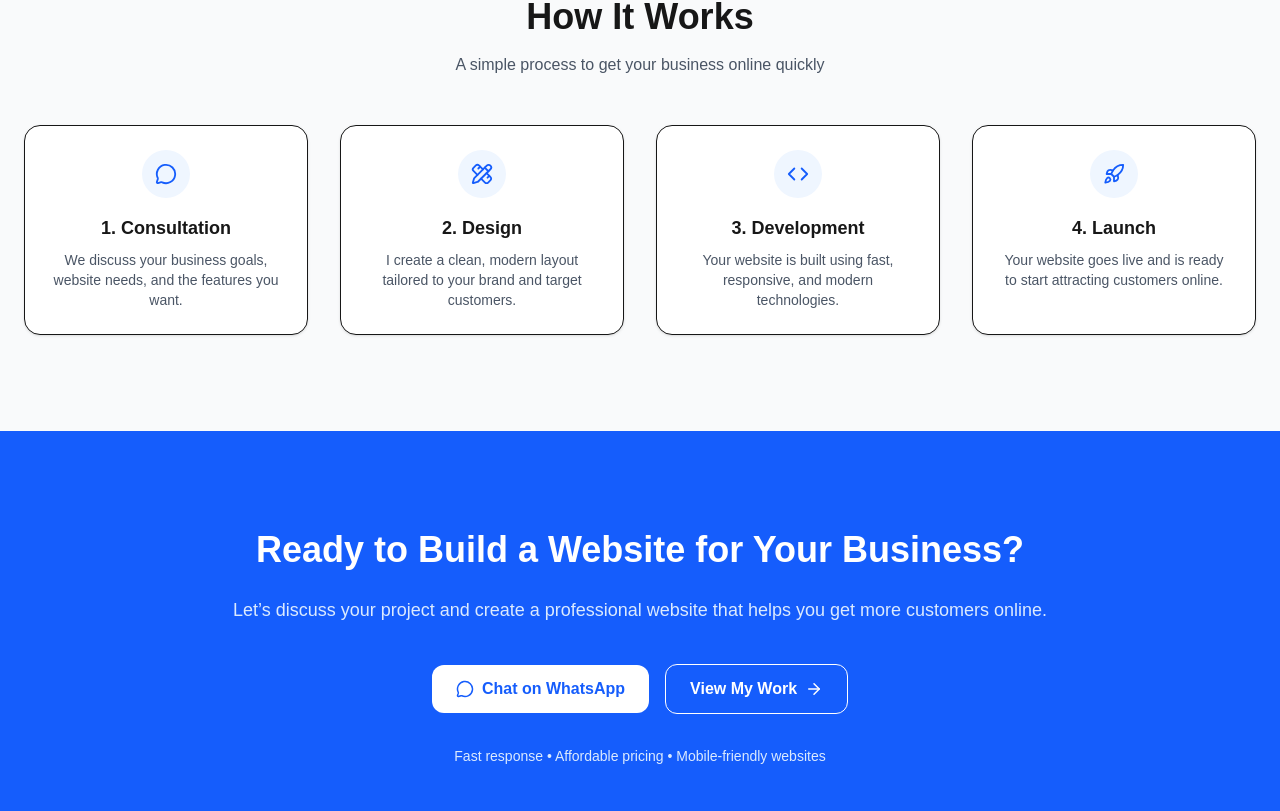
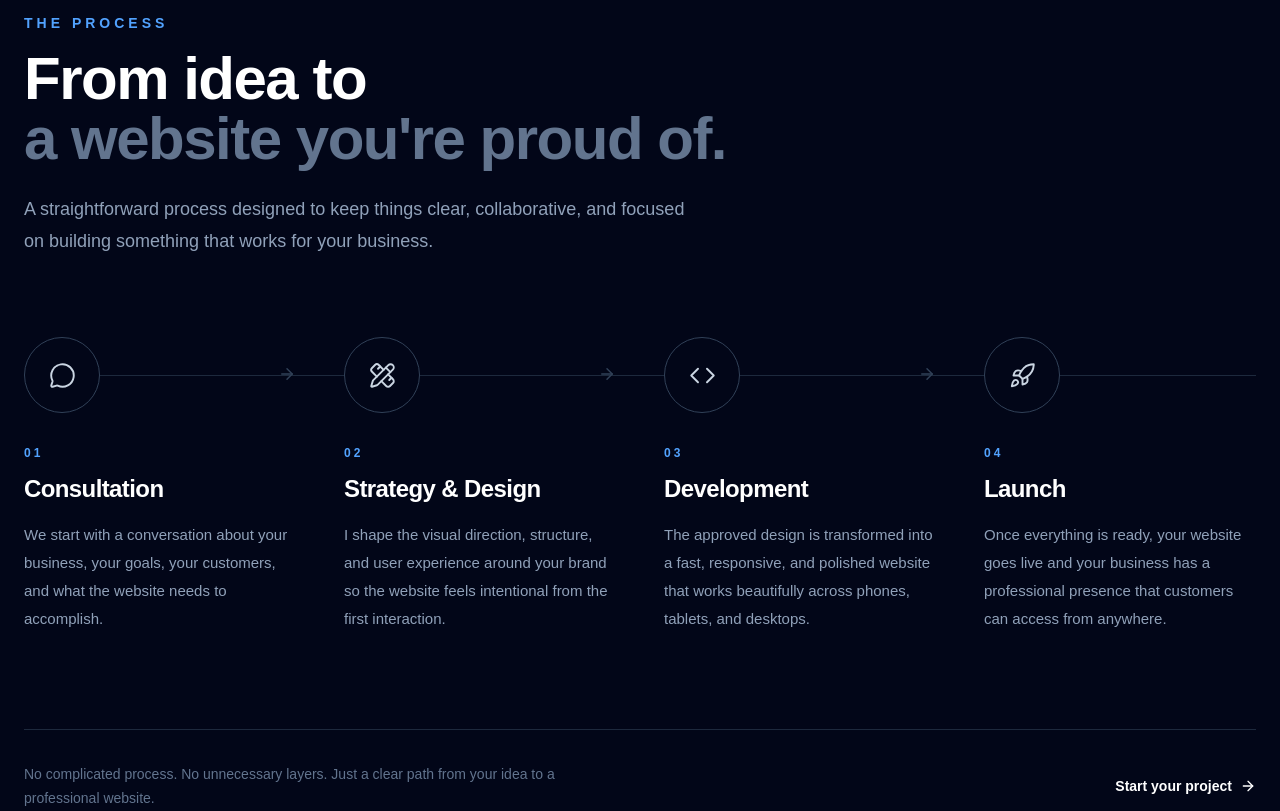
Before and after one commit to Emmanuel-Oseyamen/osas-portfolio, a Next.js app: page / in a window 1280 px wide. Shown: the part 4969-5780 px from the top of the page. Built offline with nearby package versions, Linux system fonts and the light colour scheme.

Commit message:
Update Process.tsx

```diff
--- a/src/components/Process.tsx
+++ b/src/components/Process.tsx
@@ -1,72 +1,250 @@
-import { MessageCircle, PencilRuler, Code, Rocket } from "lucide-react";
+"use client";
+
+import {
+  MessageCircle,
+  PencilRuler,
+  Code,
+  Rocket,
+  ArrowRight,
+} from "lucide-react";
+import { motion } from "framer-motion";
 
 const steps = [
   {
+    number: "01",
     icon: MessageCircle,
-    title: "1. Consultation",
+    title: "Consultation",
     description:
-      "We discuss your business goals, website needs, and the features you want.",
+      "We start with a conversation about your business, your goals, your customers, and what the website needs to accomplish.",
   },
   {
+    number: "02",
     icon: PencilRuler,
-    title: "2. Design",
+    title: "Strategy & Design",
     description:
-      "I create a clean, modern layout tailored to your brand and target customers.",
+      "I shape the visual direction, structure, and user experience around your brand so the website feels intentional from the first interaction.",
   },
   {
+    number: "03",
     icon: Code,
-    title: "3. Development",
+    title: "Development",
     description:
-      "Your website is built using fast, responsive, and modern technologies.",
+      "The approved design is transformed into a fast, responsive, and polished website that works beautifully across phones, tablets, and desktops.",
   },
   {
+    number: "04",
     icon: Rocket,
-    title: "4. Launch",
+    title: "Launch",
     description:
-      "Your website goes live and is ready to start attracting customers online.",
+      "Once everything is ready, your website goes live and your business has a professional presence that customers can access from anywhere.",
   },
 ];
 
 export default function Process() {
   return (
-    <section className="bg-gray-50 py-24">
+    <section
+      id="process"
+      className="relative overflow-hidden bg-slate-950 py-28 text-white"
+    >
       <div className="mx-auto max-w-7xl px-6">
 
-        {/* Header */}
-        <div className="mb-12 text-center">
-          <h2 className="text-4xl font-bold">
-            How It Works
+        {/* =====================================================
+            HEADER
+        ===================================================== */}
+
+        <motion.div
+          initial={{ opacity: 0, y: 30 }}
+          whileInView={{ opacity: 1, y: 0 }}
+          viewport={{ once: true, amount: 0.2 }}
+          transition={{ duration: 0.7 }}
+          className="max-w-3xl"
+        >
+          <p className="mb-4 text-sm font-semibold uppercase tracking-[4px] text-blue-400">
+            The Process
+          </p>
+
+          <h2 className="text-4xl font-bold tracking-tight md:text-6xl">
+            From idea to
+            <span className="block text-slate-500">
+              a website you're proud of.
+            </span>
           </h2>
-          <p className="mt-4 text-gray-600">
-            A simple process to get your business online quickly
+
+          <p className="mt-6 max-w-2xl text-lg leading-8 text-slate-400">
+            A straightforward process designed to keep things clear,
+            collaborative, and focused on building something that works
+            for your business.
           </p>
-        </div>
+        </motion.div>
 
-        {/* Steps */}
-        <div className="grid gap-8 md:grid-cols-2 lg:grid-cols-4">
+
+        {/* =====================================================
+            PROCESS
+        ===================================================== */}
+
+        <div className="relative mt-20">
+
+          {/* Connecting line */}
+
+          <div className="absolute left-0 right-0 top-[38px] hidden h-px bg-slate-800 lg:block" />
+
+          <div className="grid gap-12 md:grid-cols-2 lg:grid-cols-4">
+
             {steps.map((step, index) => {
               const Icon = step.icon;
 
               return (
+                <motion.div
+                  key={step.number}
+                  initial={{
+                    opacity: 0,
+                    y: 35,
+                  }}
+                  whileInView={{
+                    opacity: 1,
+                    y: 0,
+                  }}
+                  viewport={{
+                    once: true,
+                    amount: 0.2,
+                  }}
+                  transition={{
+                    duration: 0.6,
+                    delay: index * 0.1,
+                  }}
+                  className="group relative"
+                >
+
+                  {/* Number / icon */}
+
+                  <div className="relative z-10 flex items-center justify-between">
+
                     <div
-                key={index}
-                className="rounded-2xl border bg-white p-6 text-center shadow-sm transition hover:shadow-md"
+                      className="
+                        flex
+                        h-[76px]
+                        w-[76px]
+                        items-center
+                        justify-center
+                        rounded-full
+                        border
+                        border-slate-700
+                        bg-slate-950
+                        text-slate-300
+                        transition-all
+                        duration-500
+                        group-hover:border-blue-500
+                        group-hover:bg-blue-600
+                        group-hover:text-white
+                      "
                     >
-                <div className="mx-auto mb-4 flex h-12 w-12 items-center justify-center rounded-full bg-blue-50 text-blue-600">
-                  <Icon size={22} />
+                      <Icon
+                        size={27}
+                        strokeWidth={1.7}
+                      />
                     </div>
 
-                <h3 className="mb-2 text-lg font-semibold">
+                    <span className="text-sm font-medium tracking-[3px] text-slate-600 lg:hidden">
+                      {step.number}
+                    </span>
+
+                  </div>
+
+
+                  {/* Content */}
+
+                  <div className="mt-8">
+
+                    <div className="mb-3 hidden text-xs font-semibold uppercase tracking-[3px] text-blue-400 lg:block">
+                      {step.number}
+                    </div>
+
+                    <h3 className="text-2xl font-bold tracking-tight">
                       {step.title}
                     </h3>
 
-                <p className="text-sm text-gray-600">
+                    <p className="mt-4 text-[15px] leading-7 text-slate-400">
                       {step.description}
                     </p>
+
                   </div>
+
+
+                  {/* Arrow */}
+
+                  {index < steps.length - 1 && (
+                    <ArrowRight
+                      size={18}
+                      className="
+                        absolute
+                        right-0
+                        top-7
+                        hidden
+                        text-slate-700
+                        transition
+                        group-hover:text-blue-500
+                        lg:block
+                      "
+                    />
+                  )}
+
+                </motion.div>
               );
             })}
+
           </div>
+
+        </div>
+
+
+        {/* =====================================================
+            BOTTOM STATEMENT
+        ===================================================== */}
+
+        <motion.div
+          initial={{ opacity: 0, y: 25 }}
+          whileInView={{ opacity: 1, y: 0 }}
+          viewport={{ once: true }}
+          transition={{ duration: 0.7 }}
+          className="
+            mt-24
+            border-t
+            border-slate-800
+            pt-8
+            md:flex
+            md:items-center
+            md:justify-between
+          "
+        >
+
+          <p className="max-w-xl text-sm leading-6 text-slate-500">
+            No complicated process. No unnecessary layers. Just a clear path
+            from your idea to a professional website.
+          </p>
+
+          <a
+            href="https://wa.me/2347079989263?text=Hi%20Osas,%20I'd%20like%20to%20start%20a%20website%20project."
+            target="_blank"
+            rel="noopener noreferrer"
+            className="
+              mt-6
+              inline-flex
+              items-center
+              gap-2
+              text-sm
+              font-semibold
+              text-white
+              transition
+              hover:text-blue-400
+              md:mt-0
+            "
+          >
+            Start your project
+            <ArrowRight size={16} />
+          </a>
+
+        </motion.div>
+
       </div>
     </section>
   );
```
Lines whose indentation alone changed are shown as unchanged.
